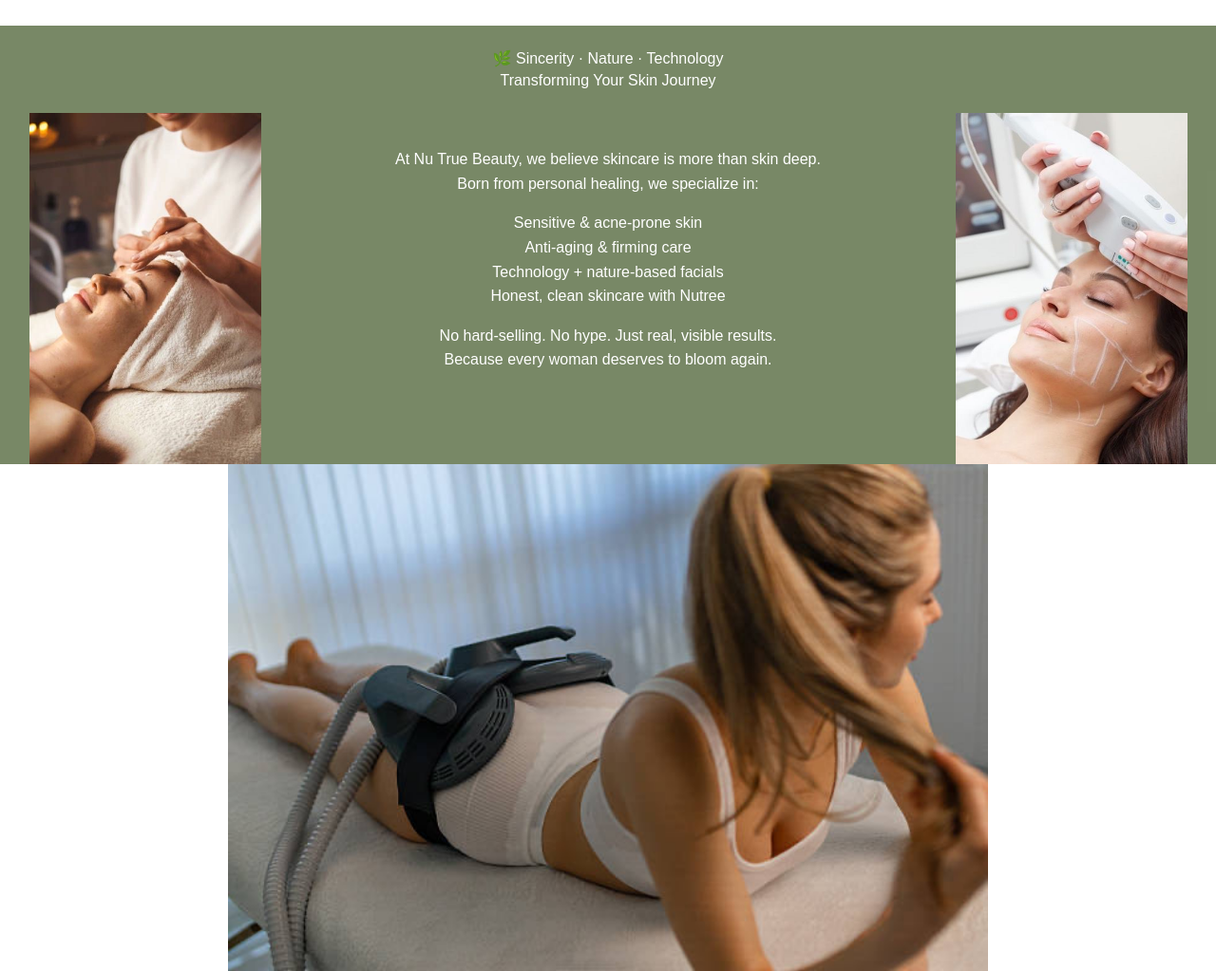
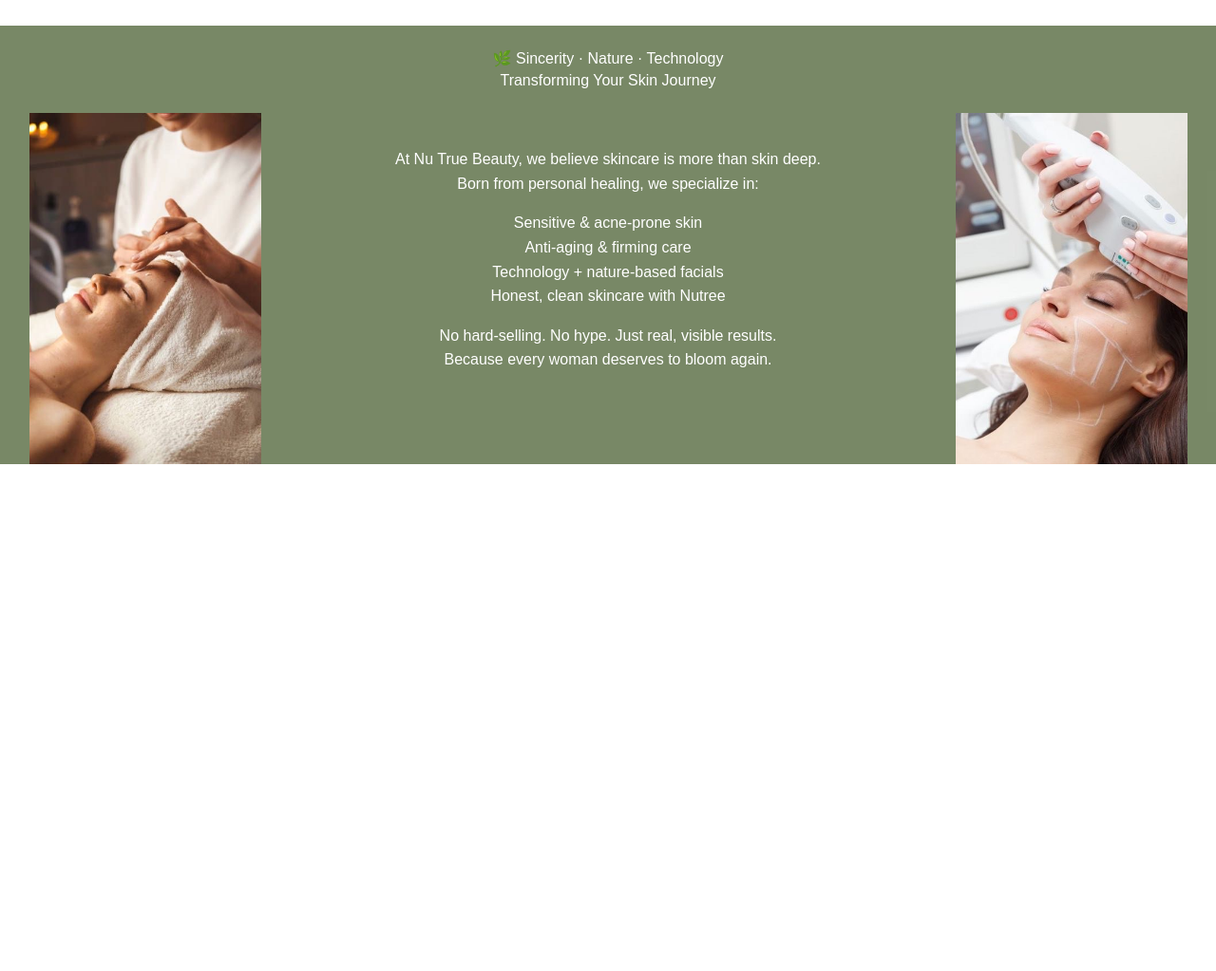
Before and after one commit to Riverthelunatic/NuAsia, a plain HTML site: page index.html in a window 1280 px wide. Shown: the part 75-1098 px from the top of the page at 95% size. After the commit the page ends 800 px from the top, so only its background shows below. Drawn offline with Linux system fonts and the light colour scheme.

Commit message:
Update index.html

```diff
--- a/index.html
+++ b/index.html
@@ -63,13 +63,6 @@
         font-size: 1rem;
     }
 
-    .bottom-image img {
-        width: 70%;
-        max-width: 800px;
-        display: block;
-        margin: 0 auto;
-    }
-
 
     @media (max-width: 768px) {
         .top-section {
@@ -115,10 +108,6 @@
             <img src="IMG_2364.jpeg" alt="Face Treatment">
         </div>
     </div>
-
-    <div class="bottom-image">
-        <img src="IMG_2361.jpeg" alt="Body Treatment">
-    </div>
 </div>
 
 </body>
```
